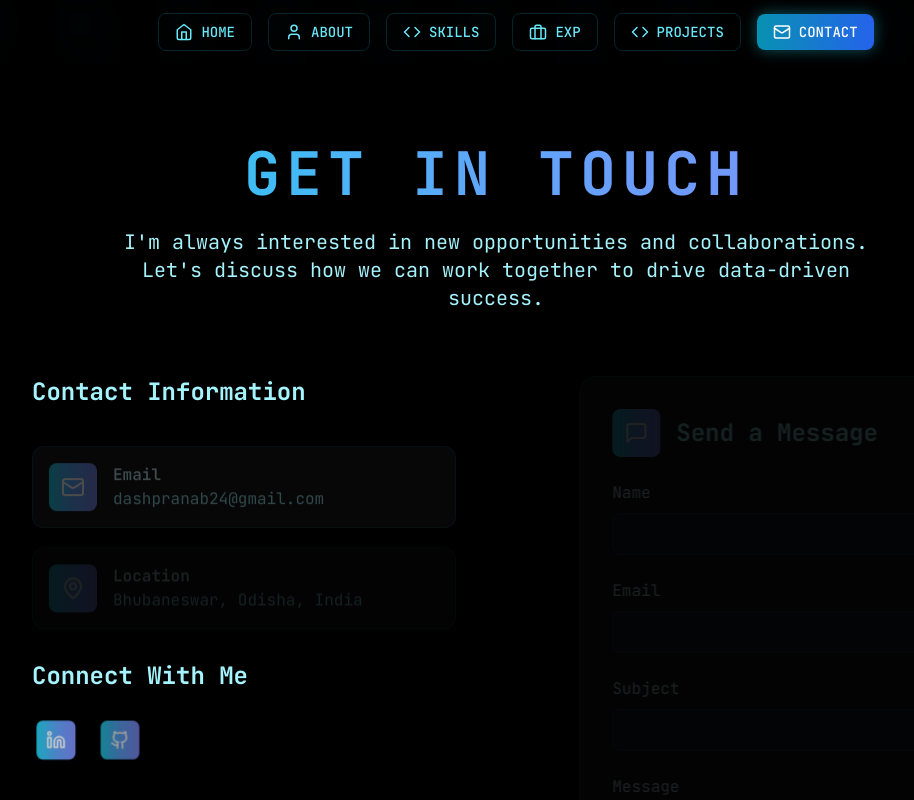
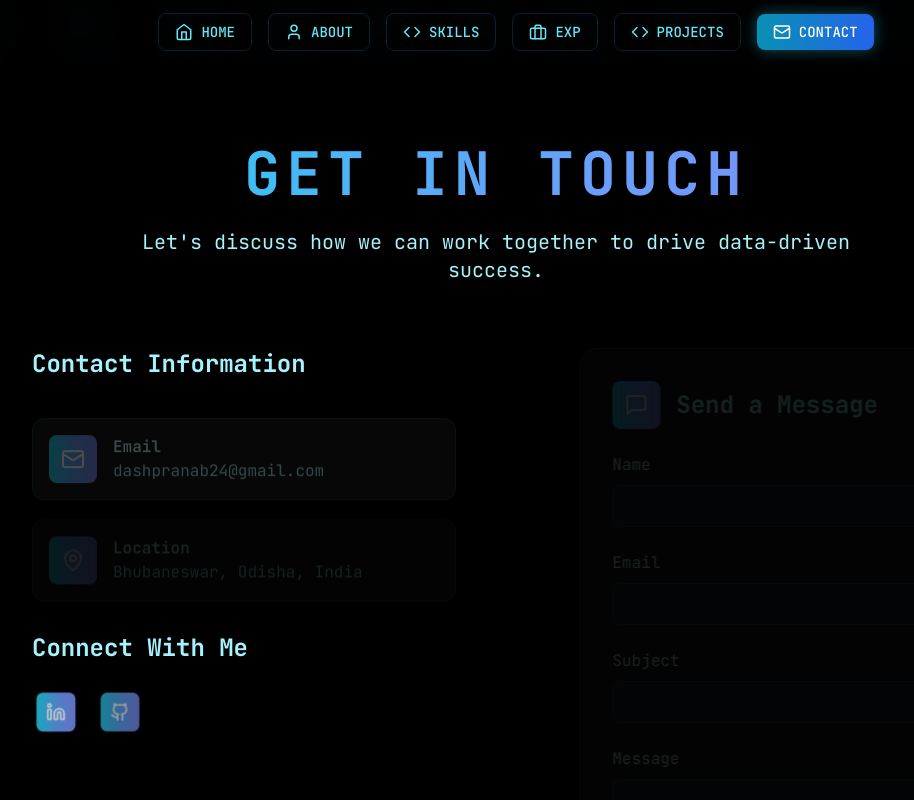
Before and after one commit to pranabdash08/Pranab-Portfolio, a React (Vite) app: page /contact in a window 1280 px wide. Shown: the top 800 px of the page, without its empty margins (144-1058 px from the left). Built offline with nearby package versions, Linux system fonts and the light colour scheme.

Commit message:
Update ContactPage.tsx

```diff
--- a/src/pages/ContactPage.tsx
+++ b/src/pages/ContactPage.tsx
@@ -150,7 +150,7 @@ const ContactPage = () => {
               Get In Touch
             </h1>
             <p className="text-xl text-cyan-200 max-w-3xl mx-auto font-mono">
-              I'm always interested in new opportunities and collaborations. Let's discuss how we can work together to drive data-driven success.
+              Let's discuss how we can work together to drive data-driven success.
             </p>
           </motion.div>
 
```
